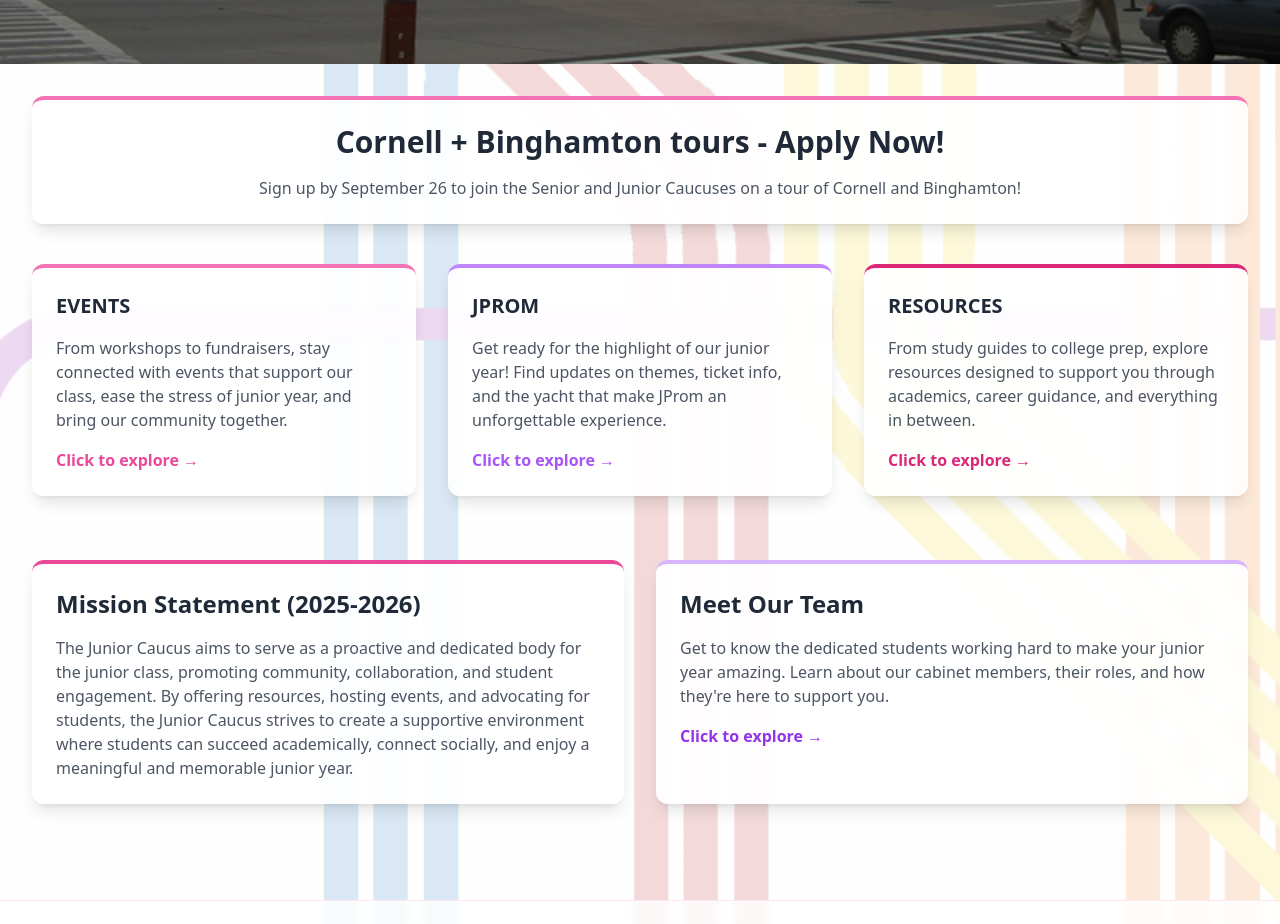
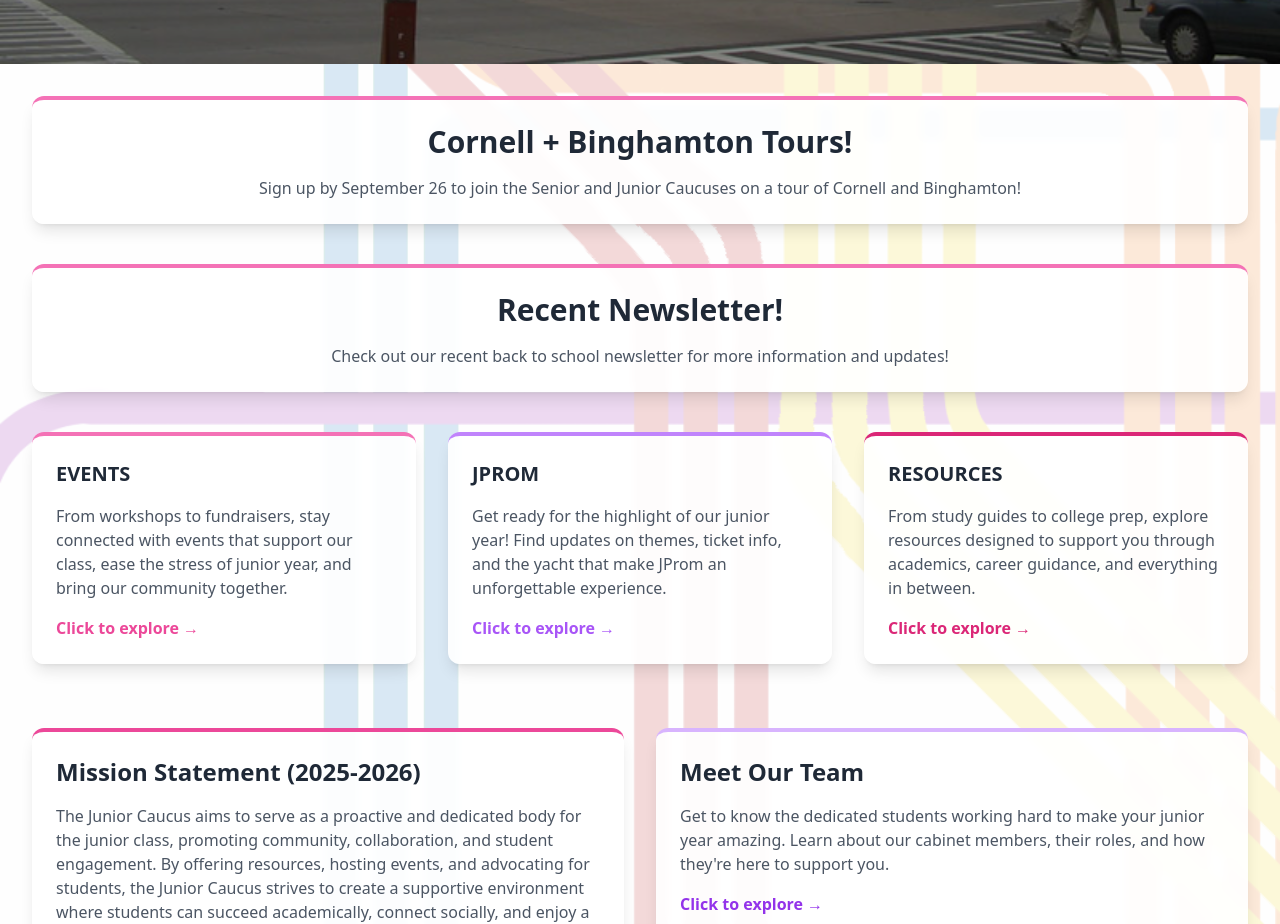
Before and after one commit to alex-wanger/junior_caucus, a React (Vite) app: page / in a window 1280 px wide. Shown: the part 800-1724 px from the top of the page. Built offline with nearby package versions, Linux system fonts and the light colour scheme.

Commit message:
add newsletter

```diff
--- a/src/App.jsx
+++ b/src/App.jsx
@@ -10,6 +10,7 @@
 import ResourcesPage from "./pages/ResourcesPage";
 import SuggestionBoxPage from "./pages/SuggestionBoxPage";
 import ResetTop from "./components/ResetTop";
+import Tours from "./pages/Tours";
 
 const App = () => {
   return (
@@ -26,6 +27,7 @@
             <Route path="/suggestions" element={<SuggestionBoxPage />} />
             <Route path="/contact" element={<ContactPage />} />
             <Route path="/resources" element={<ResourcesPage />} />
+            <Route path="/tours" element ={<Tours/>} />
           </Routes>
         </main>
         <Analytics />
--- a/src/pages/HomePage.jsx
+++ b/src/pages/HomePage.jsx
@@ -49,11 +49,27 @@
               className="bg-white/90 backdrop-blur-sm rounded-xl mb-10 text-center shadow-lg p-6 hover:shadow-xl hover:scale-105 transition-all duration-300 border-t-4 border-pink-400 cursor-pointer group"
             >
               <h2 className="text-3xl font-bold text-gray-800 mb-4">
-                Cornell + Binghamton tours - Apply Now!
+                Cornell + Binghamton Tours!
               </h2>
               <p className="text-gray-600">
                 Sign up by September 26 to join the Senior and Junior Caucuses
                 on a tour of Cornell and Binghamton!
+              </p>
+            </div>
+            <div
+              onClick={() =>
+                handleExternalLink(
+                  "https://drive.google.com/drive/folders/1ObMiOvc2aZ8ydlR6RdTW6kin-KG8qJtN"
+                )
+              }
+              className="bg-white/90 backdrop-blur-sm rounded-xl mb-10 text-center shadow-lg p-6 hover:shadow-xl hover:scale-105 transition-all duration-300 border-t-4 border-pink-400 cursor-pointer group"
+            >
+              <h2 className="text-3xl font-bold text-gray-800 mb-4">
+                Recent Newsletter!
+              </h2>
+              <p className="text-gray-600">
+                Check out our recent back to school newsletter for more
+                information and updates!
               </p>
             </div>
             <div className="grid md:grid-cols-3 gap-8">
```
